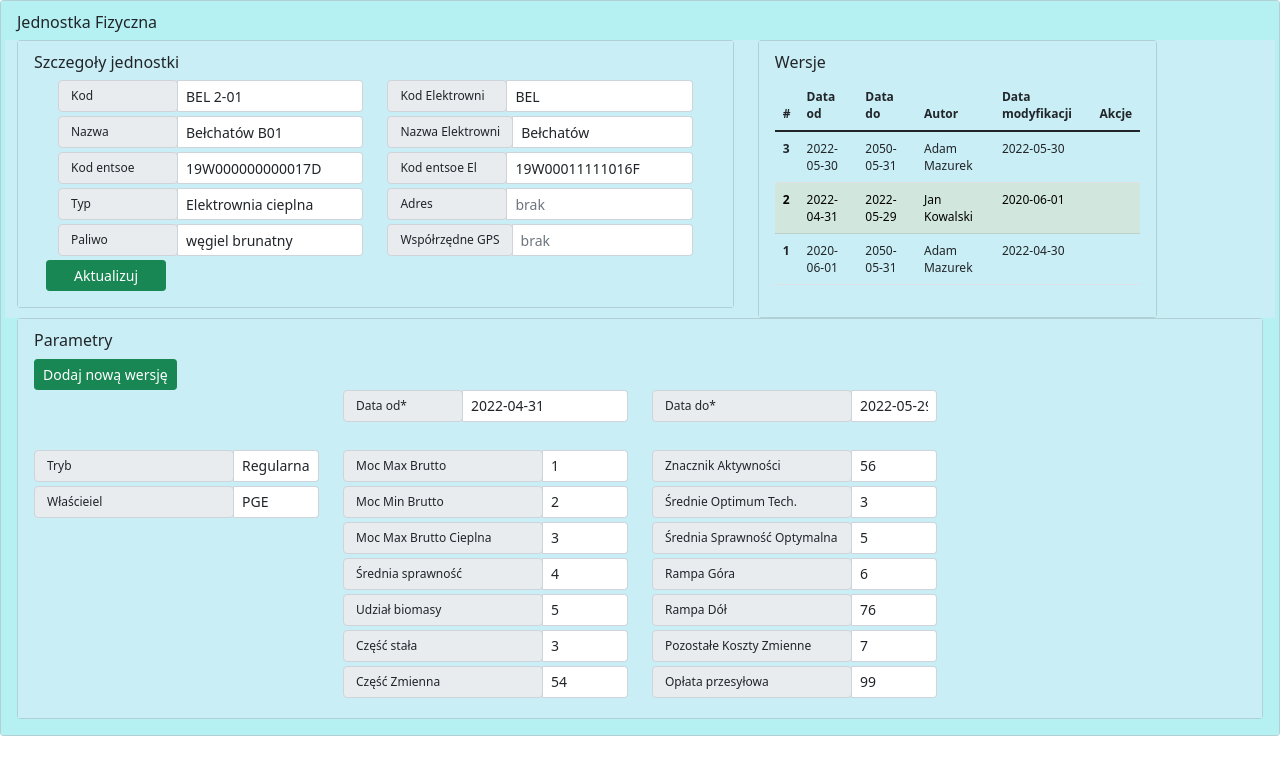
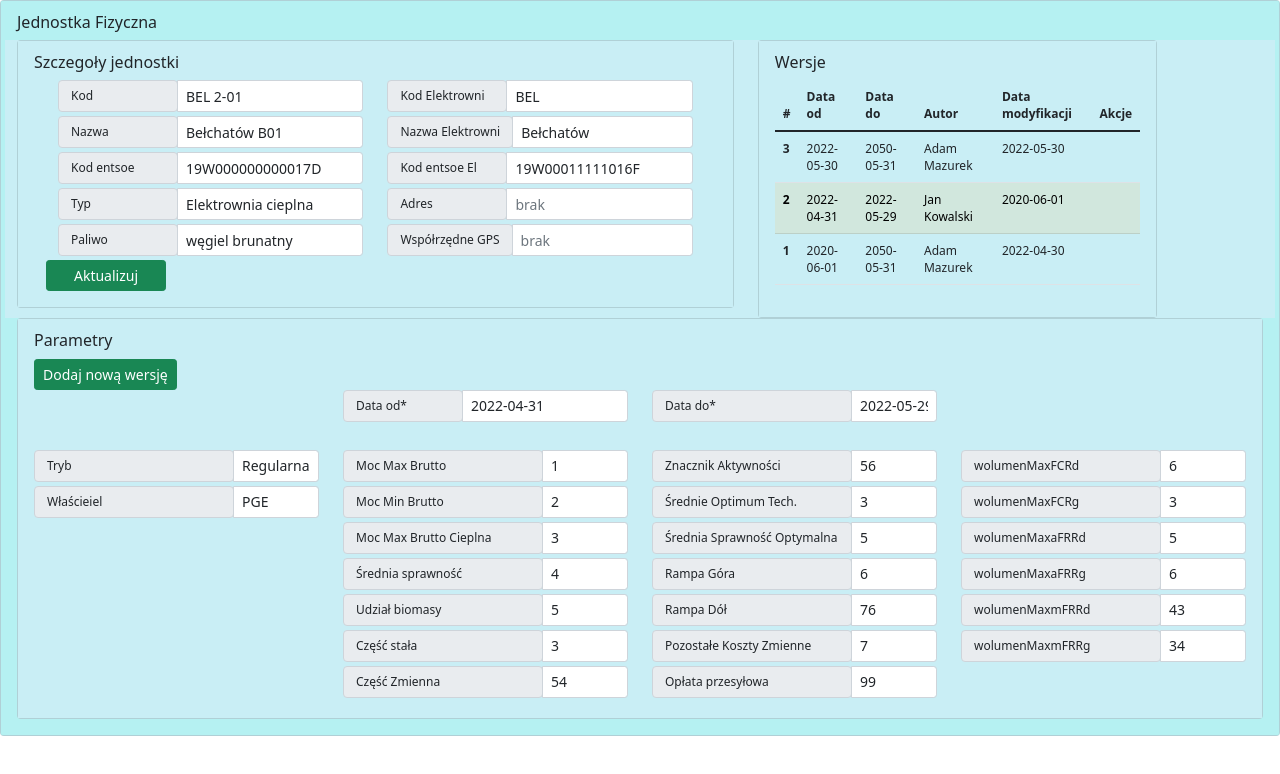
Before and after one commit to amazurek/makieta, an Angular app: page / in a window 1280 px wide. Shown: the top 774 px of the page. Built offline with nearby package versions, Linux system fonts and the light colour scheme.

Commit message:
2 files modified

```diff
--- a/package.json
+++ b/package.json
@@ -13,6 +13,7 @@
     "@angular/router": "^13.2.0",
     "@popperjs/core": "^2.10.2",
     "bootstrap": "^5.1.3",
+    "material": "^0.4.3",
     "rxjs": "^7.5.2",
     "tslib": "^2.3.1",
     "zone.js": "^0.11.4"
--- a/src/app/app.component.html
+++ b/src/app/app.component.html
@@ -484,7 +484,68 @@
                 [(ngModel)]="params.oplataPrzesylowa" aria-label="Sizing example input" aria-describedby="inputGroup-sizing-sm"/>
             </div>
           </div>
-          <div class="col-sm"></div>
+          <div class="col-sm">
+            <div class="input-group input-group-sm mb-1">
+              <div class="input-group-prepend">
+                      <span class="input-group-text" id="inputGroup-sizing-sm"
+                        >wolumenMaxFCRd</span>
+                    </div>
+                    <input type="text"
+                      class="form-control" placeholder="brak"
+                      [(ngModel)]="params.wolumenMaxFCRd" aria-label="Sizing example input" aria-describedby="inputGroup-sizing-sm"
+                    />
+                  </div>
+                  <div class="input-group input-group-sm mb-1">
+              <div class="input-group-prepend">
+                      <span class="input-group-text" id="inputGroup-sizing-sm"
+                        >wolumenMaxFCRg</span>
+                    </div>
+                    <input type="text"
+                      class="form-control" placeholder="brak"
+                      [(ngModel)]="params.wolumenMaxFCRg" aria-label="Sizing example input" aria-describedby="inputGroup-sizing-sm"
+                    />
+                  </div>
+                        <div class="input-group input-group-sm mb-1">
+              <div class="input-group-prepend">
+                      <span class="input-group-text" id="inputGroup-sizing-sm"
+                        >wolumenMaxaFRRd</span>
+                    </div>
+                    <input type="text"
+                      class="form-control" placeholder="brak"
+                      [(ngModel)]="params.wolumenMaxaFRRd" aria-label="Sizing example input" aria-describedby="inputGroup-sizing-sm"
+                    />
+                  </div>
+            <div class="input-group input-group-sm mb-1">
+              <div class="input-group-prepend">
+                      <span class="input-group-text" id="inputGroup-sizing-sm"
+                        >wolumenMaxaFRRg</span>
+                    </div>
+                    <input type="text"
+                      class="form-control" placeholder="brak"
+                      [(ngModel)]="params.wolumenMaxaFRRg" aria-label="Sizing example input" aria-describedby="inputGroup-sizing-sm"
+                    />
+                  </div>
+            <div class="input-group input-group-sm mb-1">
+              <div class="input-group-prepend">
+                      <span class="input-group-text" id="inputGroup-sizing-sm"
+                        >wolumenMaxmFRRd</span>
+                    </div>
+                    <input type="text"
+                      class="form-control" placeholder="brak"
+                      [(ngModel)]="params.wolumenMaxmFRRd" aria-label="Sizing example input" aria-describedby="inputGroup-sizing-sm"
+                    />
+                  </div>
+            <div class="input-group input-group-sm mb-1">
+              <div class="input-group-prepend">
+                      <span class="input-group-text" id="inputGroup-sizing-sm"
+                        >wolumenMaxmFRRg</span>
+                    </div>
+                    <input type="text"
+                      class="form-control" placeholder="brak"
+                      [(ngModel)]="params.wolumenMaxmFRRg" aria-label="Sizing example input" aria-describedby="inputGroup-sizing-sm"
+                    />
+                  </div>
+          </div>
         </div>
         <!--/div-->
 
```
